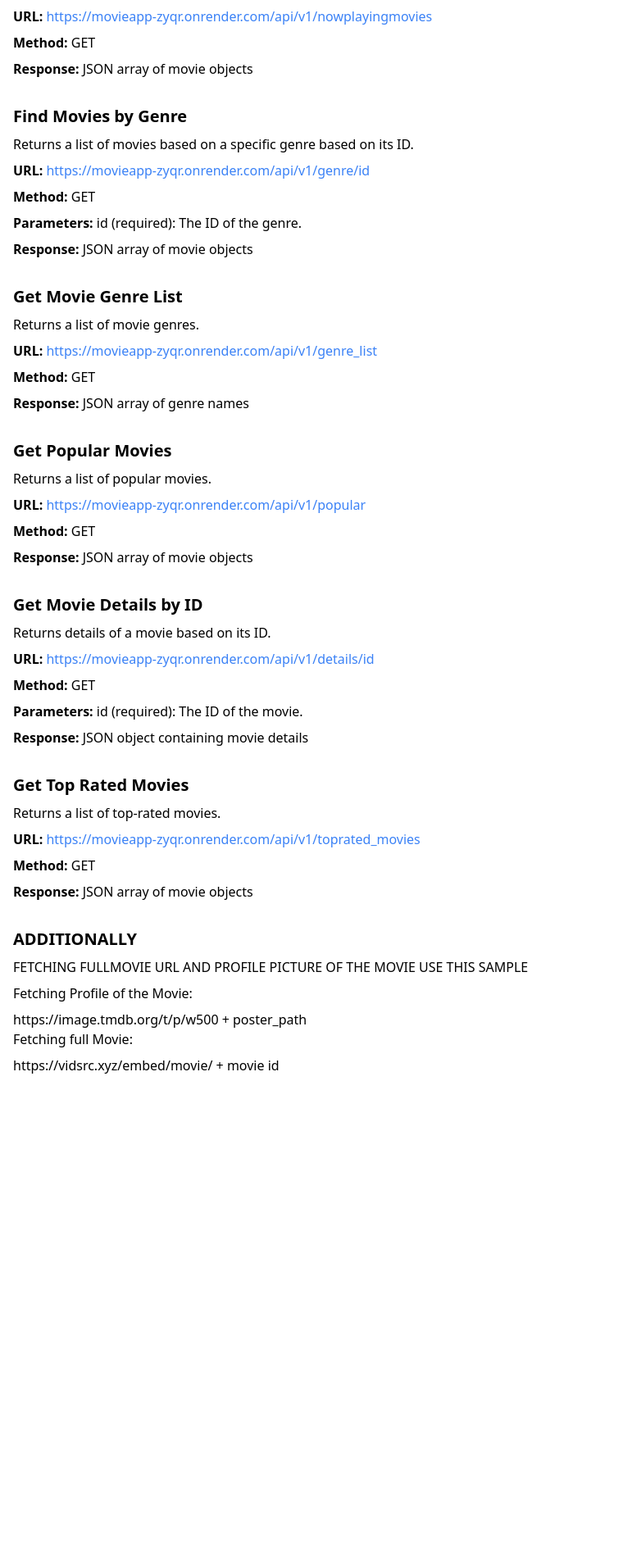
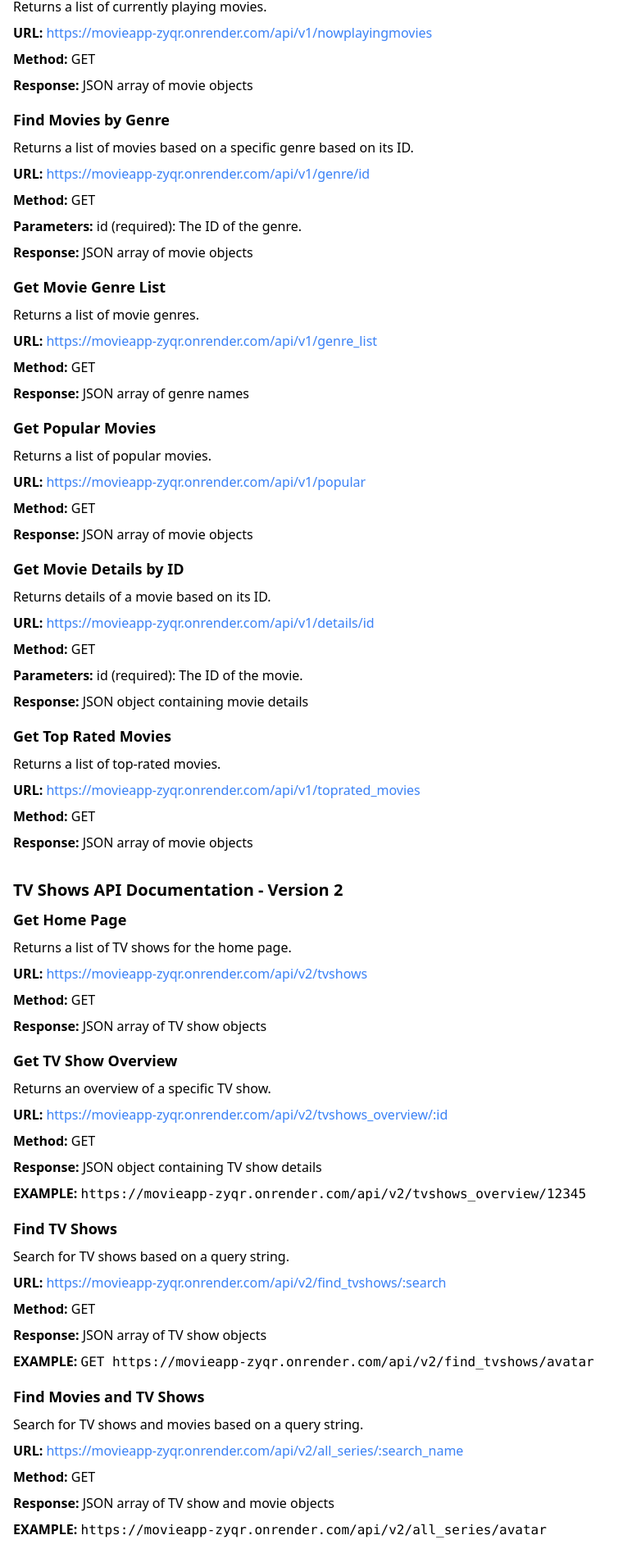
Before and after one commit to venskie03/Movie_site, a React (Vite) app: page /ApiDocs in a window 1280 px wide. Shown: the part 428-2340 px from the top of the page at 82% size, without its empty margins (0-771 px from the left). Before the commit the page ends 1804 px from the top, so only its background shows below. Built offline with nearby package versions, Linux system fonts and the light colour scheme; no server answers.

Commit message:
adding tvshows docs

```diff
--- a/src/movies/apidocs.jsx
+++ b/src/movies/apidocs.jsx
@@ -4,12 +4,15 @@ export default function ApiDocs() {
   return (
     <div className="flex justify-center">
       <div className="container mx-auto px-4 py-8">
-      <h1 className="text-3xl font-semibold text-center mb-8">API Documentation - Version 1</h1>
+        <h1 className="text-3xl font-semibold text-center mb-8">API Documentation</h1>
 
+        {/* Movie API Documentation - Version 1 */}
+        <div className="mb-8">
+          <h2 className="text-xl font-semibold mb-2">Movie API Documentation - Version 1</h2>
 
           {/* Search Movies by Name */}
-      <div className="mb-8">
-        <h2 className="text-xl font-semibold mb-2">Search Movies by Name</h2>
+          <div className="mb-4">
+            <h3 className="text-lg font-semibold mb-2">Search Movies by Name</h3>
             <p className="mb-2">This API endpoint allows users to search for movies by their name.</p>
             <p className="mb-2"><strong>URL:</strong> <a href="https://movieapp-zyqr.onrender.com/api/v1/movie_name/{movie_name}" className="text-blue-500">https://movieapp-zyqr.onrender.com/api/v1/movie_name/movie_name</a></p>
             <p className="mb-2"><strong>Method:</strong> GET</p>
@@ -17,8 +20,8 @@ export default function ApiDocs() {
           </div>
 
           {/* Fetch Now Playing Movies */}
-      <div className="mb-8">
-        <h2 className="text-xl font-semibold mb-2">Fetch Now Playing Movies</h2>
+          <div className="mb-4">
+            <h3 className="text-lg font-semibold mb-2">Fetch Now Playing Movies</h3>
             <p className="mb-2">Returns a list of currently playing movies.</p>
             <p className="mb-2"><strong>URL:</strong> <a href="https://movieapp-zyqr.onrender.com/api/v1/nowplayingmovies" className="text-blue-500">https://movieapp-zyqr.onrender.com/api/v1/nowplayingmovies</a></p>
             <p className="mb-2"><strong>Method:</strong> GET</p>
@@ -26,8 +29,8 @@ export default function ApiDocs() {
           </div>
 
           {/* Find Movies by Genre */}
-      <div className="mb-8">
-        <h2 className="text-xl font-semibold mb-2">Find Movies by Genre</h2>
+          <div className="mb-4">
+            <h3 className="text-lg font-semibold mb-2">Find Movies by Genre</h3>
             <p className="mb-2">Returns a list of movies based on a specific genre based on its ID.</p>
             <p className="mb-2"><strong>URL:</strong> <a href="https://movieapp-zyqr.onrender.com/api/v1/genre/{id}" className="text-blue-500">https://movieapp-zyqr.onrender.com/api/v1/genre/id</a></p>
             <p className="mb-2"><strong>Method:</strong> GET</p>
@@ -36,8 +39,8 @@ export default function ApiDocs() {
           </div>
 
           {/* Get Movie Genre List */}
-      <div className="mb-8">
-        <h2 className="text-xl font-semibold mb-2">Get Movie Genre List</h2>
+          <div className="mb-4">
+            <h3 className="text-lg font-semibold mb-2">Get Movie Genre List</h3>
             <p className="mb-2">Returns a list of movie genres.</p>
             <p className="mb-2"><strong>URL:</strong> <a href="https://movieapp-zyqr.onrender.com/api/v1/genre_list" className="text-blue-500">https://movieapp-zyqr.onrender.com/api/v1/genre_list</a></p>
             <p className="mb-2"><strong>Method:</strong> GET</p>
@@ -45,8 +48,8 @@ export default function ApiDocs() {
           </div>
 
           {/* Get Popular Movies */}
-      <div className="mb-8">
-        <h2 className="text-xl font-semibold mb-2">Get Popular Movies</h2>
+          <div className="mb-4">
+            <h3 className="text-lg font-semibold mb-2">Get Popular Movies</h3>
             <p className="mb-2">Returns a list of popular movies.</p>
             <p className="mb-2"><strong>URL:</strong> <a href="https://movieapp-zyqr.onrender.com/api/v1/popular" className="text-blue-500">https://movieapp-zyqr.onrender.com/api/v1/popular</a></p>
             <p className="mb-2"><strong>Method:</strong> GET</p>
@@ -54,8 +57,8 @@ export default function ApiDocs() {
           </div>
 
           {/* Get Movie Details by ID */}
-      <div className="mb-8">
-        <h2 className="text-xl font-semibold mb-2">Get Movie Details by ID</h2>
+          <div className="mb-4">
+            <h3 className="text-lg font-semibold mb-2">Get Movie Details by ID</h3>
             <p className="mb-2">Returns details of a movie based on its ID.</p>
             <p className="mb-2"><strong>URL:</strong> <a href="https://movieapp-zyqr.onrender.com/api/v1/details/{id}" className="text-blue-500">https://movieapp-zyqr.onrender.com/api/v1/details/id</a></p>
             <p className="mb-2"><strong>Method:</strong> GET</p>
@@ -64,22 +67,58 @@ export default function ApiDocs() {
           </div>
 
           {/* Get Top Rated Movies */}
-      <div className="mb-8">
-        <h2 className="text-xl font-semibold mb-2">Get Top Rated Movies</h2>
+          <div className="mb-4">
+            <h3 className="text-lg font-semibold mb-2">Get Top Rated Movies</h3>
             <p className="mb-2">Returns a list of top-rated movies.</p>
             <p className="mb-2"><strong>URL:</strong> <a href="https://movieapp-zyqr.onrender.com/api/v1/toprated_movies" className="text-blue-500">https://movieapp-zyqr.onrender.com/api/v1/toprated_movies</a></p>
             <p className="mb-2"><strong>Method:</strong> GET</p>
             <p className="mb-2"><strong>Response:</strong> JSON array of movie objects</p>
           </div>
 
-      {/* Additionally */}
+        </div>
+
+        {/* TV Shows API Documentation - Version 2 */}
         <div className="mb-8">
-        <h2 className="text-xl font-semibold mb-2">ADDITIONALLY</h2>
-        <p className="mb-2">FETCHING FULLMOVIE URL AND PROFILE PICTURE OF THE MOVIE USE THIS SAMPLE</p>
-        <div className="mb-2">Fetching Profile of the Movie:</div>
-        <p>https://image.tmdb.org/t/p/w500 + poster_path</p>
-        <div className="mb-2">Fetching full Movie:</div>
-        <p>https://vidsrc.xyz/embed/movie/ + movie id</p>
+          <h2 className="text-xl font-semibold mb-2">TV Shows API Documentation - Version 2</h2>
+
+          {/* Get Home Page */}
+          <div className="mb-4">
+            <h3 className="text-lg font-semibold mb-2">Get Home Page</h3>
+            <p className="mb-2">Returns a list of TV shows for the home page.</p>
+            <p className="mb-2"><strong>URL:</strong> <a href="https://movieapp-zyqr.onrender.com/api/v2/tvshows" className="text-blue-500">https://movieapp-zyqr.onrender.com/api/v2/tvshows</a></p>
+            <p className="mb-2"><strong>Method:</strong> GET</p>
+            <p className="mb-2"><strong>Response:</strong> JSON array of TV show objects</p>
+          </div>
+
+          {/* Get TV Show Overview */}
+          <div className="mb-4">
+            <h3 className="text-lg font-semibold mb-2">Get TV Show Overview</h3>
+            <p className="mb-2">Returns an overview of a specific TV show.</p>
+            <p className="mb-2"><strong>URL:</strong> <a href="https://movieapp-zyqr.onrender.com/api/v2/tvshows_overview/:id" className="text-blue-500">https://movieapp-zyqr.onrender.com/api/v2/tvshows_overview/:id</a></p>
+            <p className="mb-2"><strong>Method:</strong> GET</p>
+            <p className="mb-2"><strong>Response:</strong> JSON object containing TV show details</p>
+            <p className="mb-2"><strong>EXAMPLE:</strong> <code>https://movieapp-zyqr.onrender.com/api/v2/tvshows_overview/12345</code></p>
+          </div>
+
+          {/* Find TV Shows */}
+          <div className="mb-4">
+            <h3 className="text-lg font-semibold mb-2">Find TV Shows</h3>
+            <p className="mb-2">Search for TV shows based on a query string.</p>
+            <p className="mb-2"><strong>URL:</strong> <a href="https://movieapp-zyqr.onrender.com/api/v2/find_tvshows/:search" className="text-blue-500">https://movieapp-zyqr.onrender.com/api/v2/find_tvshows/:search</a></p>
+            <p className="mb-2"><strong>Method:</strong> GET</p>
+            <p className="mb-2"><strong>Response:</strong> JSON array of TV show objects</p>
+            <p className="mb-2"><strong>EXAMPLE:</strong> <code>GET https://movieapp-zyqr.onrender.com/api/v2/find_tvshows/avatar</code></p>
+          </div>
+
+          {/* Find Movies and TV Shows */}
+          <div className="mb-4">
+            <h3 className="text-lg font-semibold mb-2">Find Movies and TV Shows</h3>
+            <p className="mb-2">Search for TV shows and movies based on a query string.</p>
+            <p className="mb-2"><strong>URL:</strong> <a href="https://movieapp-zyqr.onrender.com/api/v2/all_series/:search_name" className="text-blue-500">https://movieapp-zyqr.onrender.com/api/v2/all_series/:search_name</a></p>
+            <p className="mb-2"><strong>Method:</strong> GET</p>
+            <p className="mb-2"><strong>Response:</strong> JSON array of TV show and movie objects</p>
+            <p className="mb-2"><strong>EXAMPLE:</strong> <code>https://movieapp-zyqr.onrender.com/api/v2/all_series/avatar</code></p>
+          </div>
         </div>
       </div>
     </div>
--- a/src/movies/movie_overview.jsx
+++ b/src/movies/movie_overview.jsx
@@ -37,7 +37,7 @@ export default function MovieOverview() {
       <div className="trailer-vid w-full">
         <iframe
           className="w-full h-96 md:h-[600px]"
-          src={`https://www.2embed.stream/embed/movie/${movieDetails.id}`}
+          src={movieDetails.fullmovieurl}
           title="YouTube video player"
           frameBorder="0"
           allow="accelerometer; autoplay; clipboard-write; encrypted-media; gyroscope; picture-in-picture; web-share"
```
Lines whose indentation alone changed are shown as unchanged.
